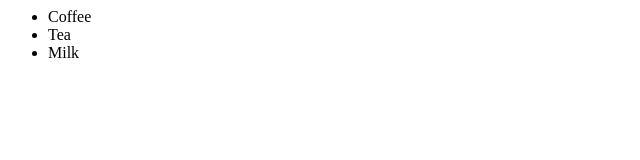
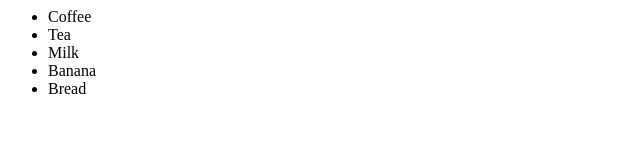
Before and after one commit to ajaxrays21/iitkanpur, a plain HTML site: page index.html in a window 1280 px wide. Shown: the whole page, without its empty margins (0-640 px from the left). Drawn offline with Linux system fonts and the light colour scheme.

Commit message:
Update index.html

```diff
--- a/index.html
+++ b/index.html
@@ -3,5 +3,7 @@
   <li>Coffee</li>
   <li>Tea</li>
   <li>Milk</li>
+  <li>Banana</li>
+  <li>Bread</li>
 </ul>
 </html>
```
